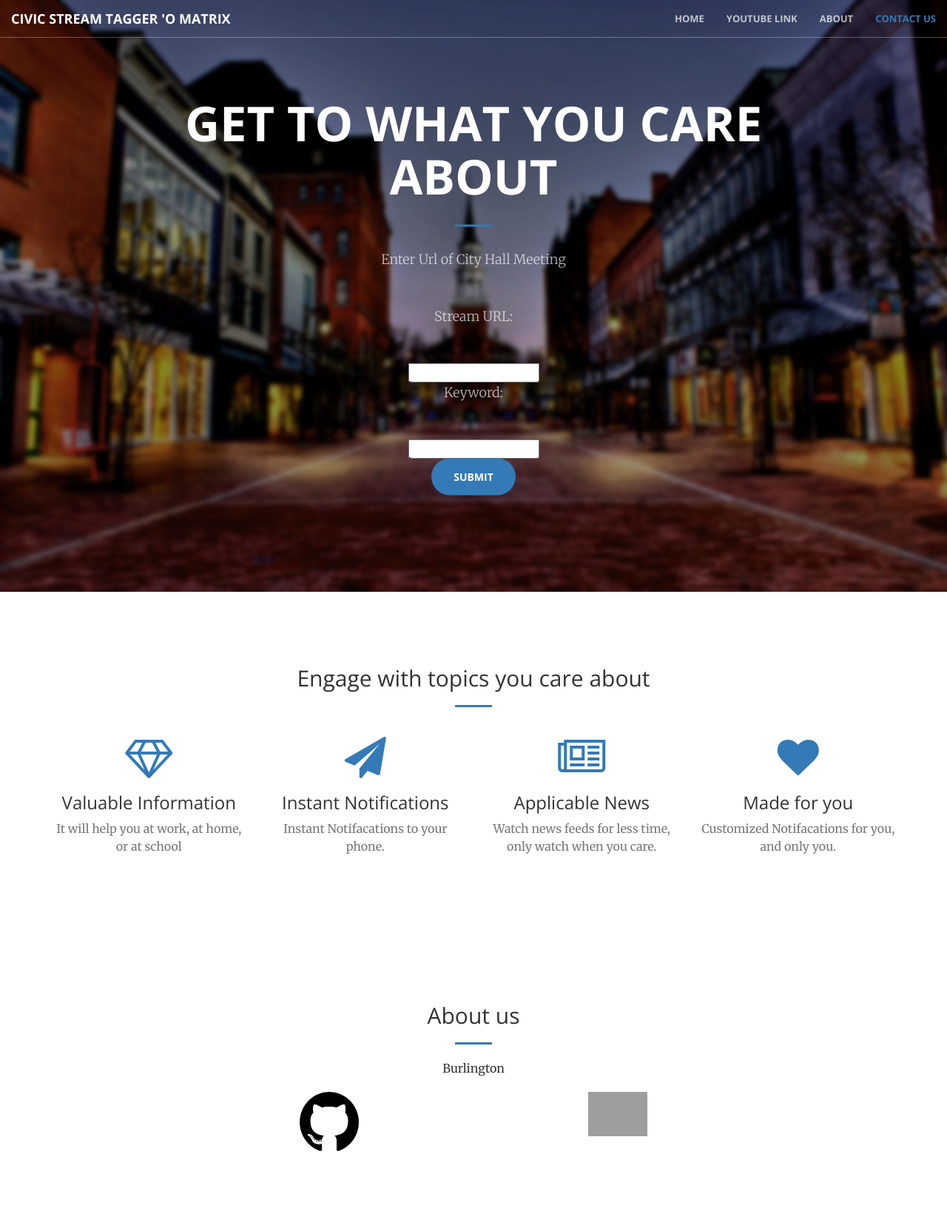
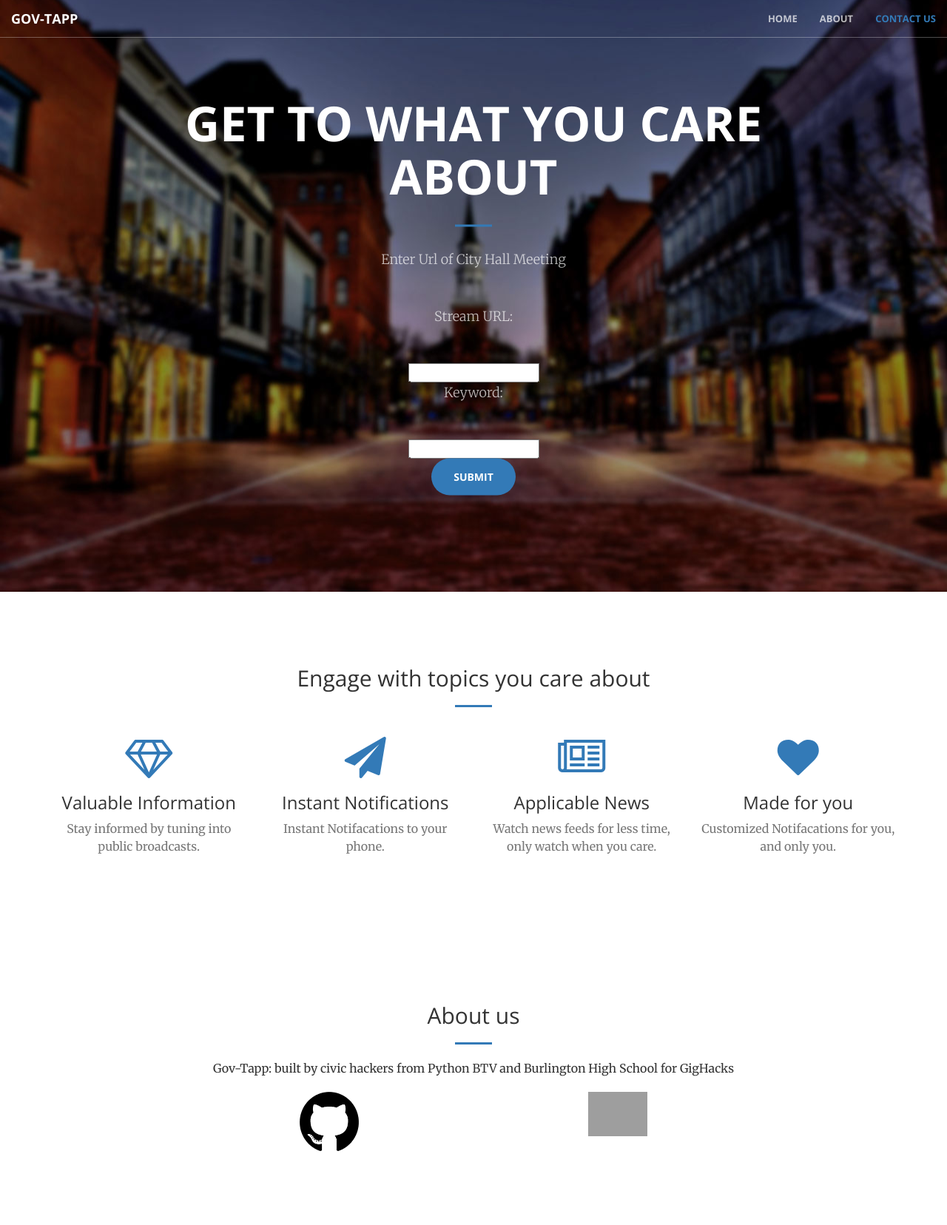
Before and after one commit to breezey12/tappt, a Flask app: page / in a window 1280 px wide. Shown: the whole page at 74% size. Run offline with Flask 2, Linux system fonts and the light colour scheme; parts of the project's set-up code (start-up, migrations or seed data) failed here and were passed over; some libraries are stand-ins or nearby versions; grey boxes are pictures that could not be loaded.

Commit message:
made some changes to the Jinja2 templates

```diff
--- a/app/templates/index.html
+++ b/app/templates/index.html
@@ -9,7 +9,7 @@
     <meta name="description" content="">
     <meta name="author" content="">
 
-    <title>Civic Stream Tagger 'o Matix</title>
+    <title>Gov-Tapp</title>
 
     <!-- Bootstrap Core CSS -->
     <link rel="stylesheet" href="static/css/bootstrap.min.css" type="text/css">
@@ -46,7 +46,7 @@
                     <span class="icon-bar"></span>
                     <span class="icon-bar"></span>
                 </button>
-                <a class="navbar-brand page-scroll" href="#page-top">Civic Stream Tagger 'o Matrix</a>
+                <a class="navbar-brand page-scroll" href="#page-top">Gov-Tapp</a>
             </div>
 
             <!-- Collect the nav links, forms, and other content for toggling -->
@@ -54,9 +54,6 @@
                 <ul class="nav navbar-nav navbar-right">
                     <li>
                         <a class="page-scroll" href="#home">Home</a>
-                    </li>
-                    <li>
-                        <a class="page-scroll" href="#youtube">YouTube Link</a>
                     </li>
                     <li>
                         <a class="page-scroll" href="#services">About</a>
@@ -84,9 +81,6 @@
                 <div>
                     <p>Keyword:</p><input style="color: black" type="text" name="keyword" value="{{ request.form.keyword }}">
                 </div>
-                 {% if error %}
-                    <span>{{ error }}</span>
-                {% endif %}
             <input class="btn btn-primary btn-xl page-scroll" type="submit" value="Submit">
     </form>
             </div>
@@ -111,7 +105,7 @@
                     <div class="service-box">
                         <i class="fa fa-4x fa-diamond wow bounceIn text-primary"></i>
                         <h3>Valuable Information</h3>
-                        <p class="text-muted">It will help you at work, at home, or at school</p>
+                        <p class="text-muted">Stay informed by tuning into public broadcasts.</p>
                     </div>
                 </div>
                 <div class="col-lg-3 col-md-6 text-center">
@@ -144,7 +138,7 @@
                 <div class="col-lg-8 col-lg-offset-2 text-center">
                     <h2 class="section-heading">About us</h2>
                     <hr class="primary">
-                    <p>Burlington</p>
+                    <p>Gov-Tapp: built by civic hackers from Python BTV and Burlington High School for GigHacks</p>
                 </div>
                 <div class="col-lg-4 col-lg-offset-2 text-center">
                     <a href="https://github.com/next-vermont-developer/gighacks-2015">
```
Also changed, not shown: app/templates/stream.html (deleted, +0 -16 lines), app/templates/template.html (deleted, +0 -12 lines), app/templates/youtube_embed.html (+9 -5 lines).
